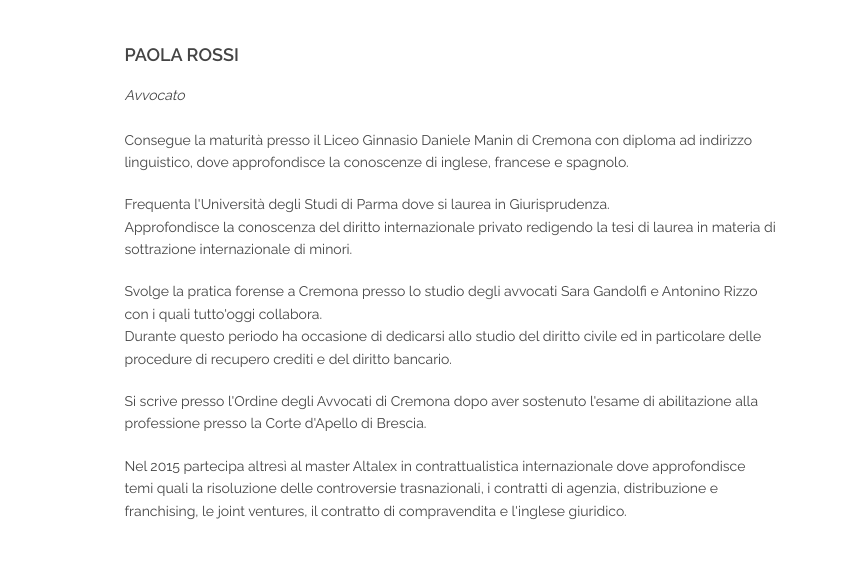
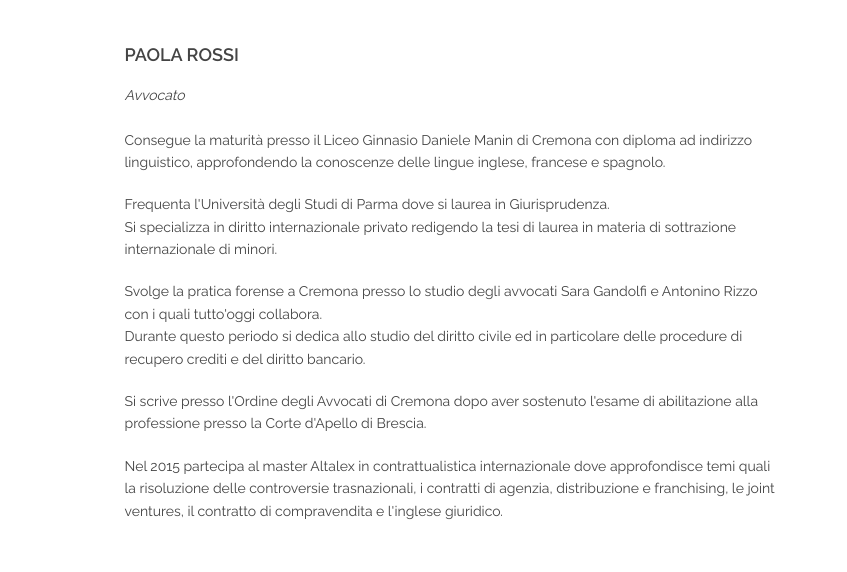
Before and after one commit to gaaroth/avvocatopaolarossi.it, a plain HTML site: page 01_HTML/index.html in a window 1280 px wide. Shown: the part 2560-3132 px from the top of the page, 433-1280 px from the left. Drawn offline with Linux system fonts and the light colour scheme.

Commit message:
Prova nuovo header + aggiustamenti testi

```diff
--- a/01_HTML/index.html
+++ b/01_HTML/index.html
@@ -405,14 +405,14 @@
                 </header>
 				<br/>
                 <p>Consegue la maturità presso il Liceo Ginnasio Daniele Manin di Cremona con diploma ad indirizzo linguistico,
-				dove approfondisce la conoscenze di inglese, francese e spagnolo.</p>
+				approfondendo la conoscenze delle lingue inglese, francese e spagnolo.</p>
 				<p>Frequenta l'Università degli Studi di Parma dove si laurea in Giurisprudenza.<br/>
-				Approfondisce la conoscenza del diritto internazionale privato redigendo la tesi di laurea in materia
+				Si specializza in diritto internazionale privato redigendo la tesi di laurea in materia
 				di sottrazione internazionale di minori.</p>
                 <p>Svolge la pratica forense a Cremona presso lo studio degli avvocati Sara Gandolfi e Antonino Rizzo con i quali tutto'oggi collabora.<br/>
-				Durante questo periodo ha occasione di dedicarsi allo studio del diritto civile ed in particolare delle procedure di recupero crediti e del diritto bancario.</p>
+				Durante questo periodo si dedica allo studio del diritto civile ed in particolare delle procedure di recupero crediti e del diritto bancario.</p>
 				<p>Si scrive presso l'Ordine degli Avvocati di Cremona dopo aver sostenuto l'esame di abilitazione alla professione presso la Corte d'Apello di Brescia.</p>
-				<p>Nel 2015 partecipa altresì al master Altalex in contrattualistica internazionale dove approfondisce temi quali la risoluzione delle controversie trasnazionali,
+				<p>Nel 2015 partecipa al master Altalex in contrattualistica internazionale dove approfondisce temi quali la risoluzione delle controversie trasnazionali,
 				i contratti di agenzia, distribuzione e franchising, le joint ventures, il contratto di compravendita e l'inglese giuridico.</p>
 				<br/>
 				<br/>
```
Also changed, not shown: 01_HTML/assets/images/home-bg1-b.jpg (added), 01_HTML/assets/images/home-bg1-old.jpg (added), 1 other file.
